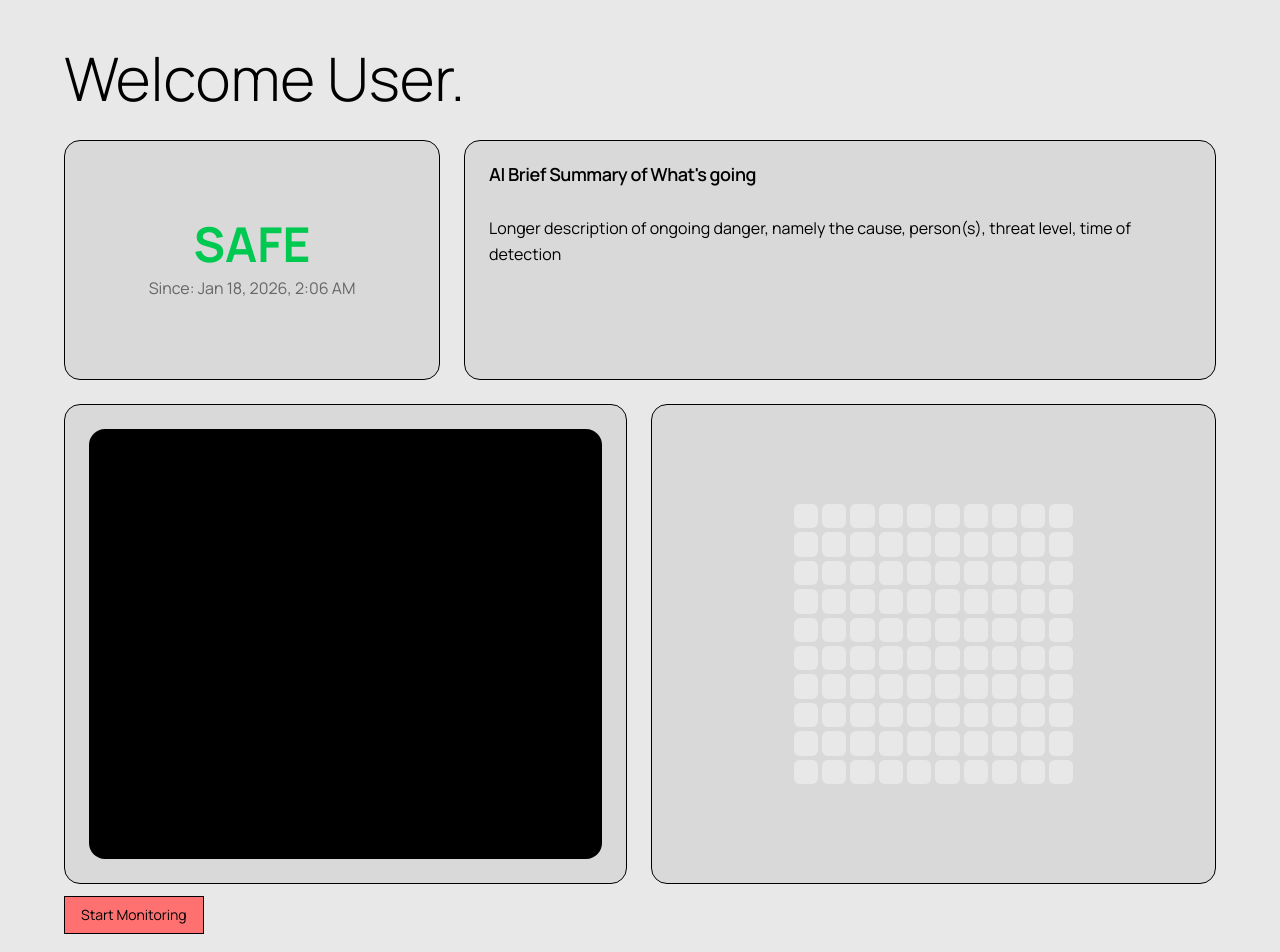
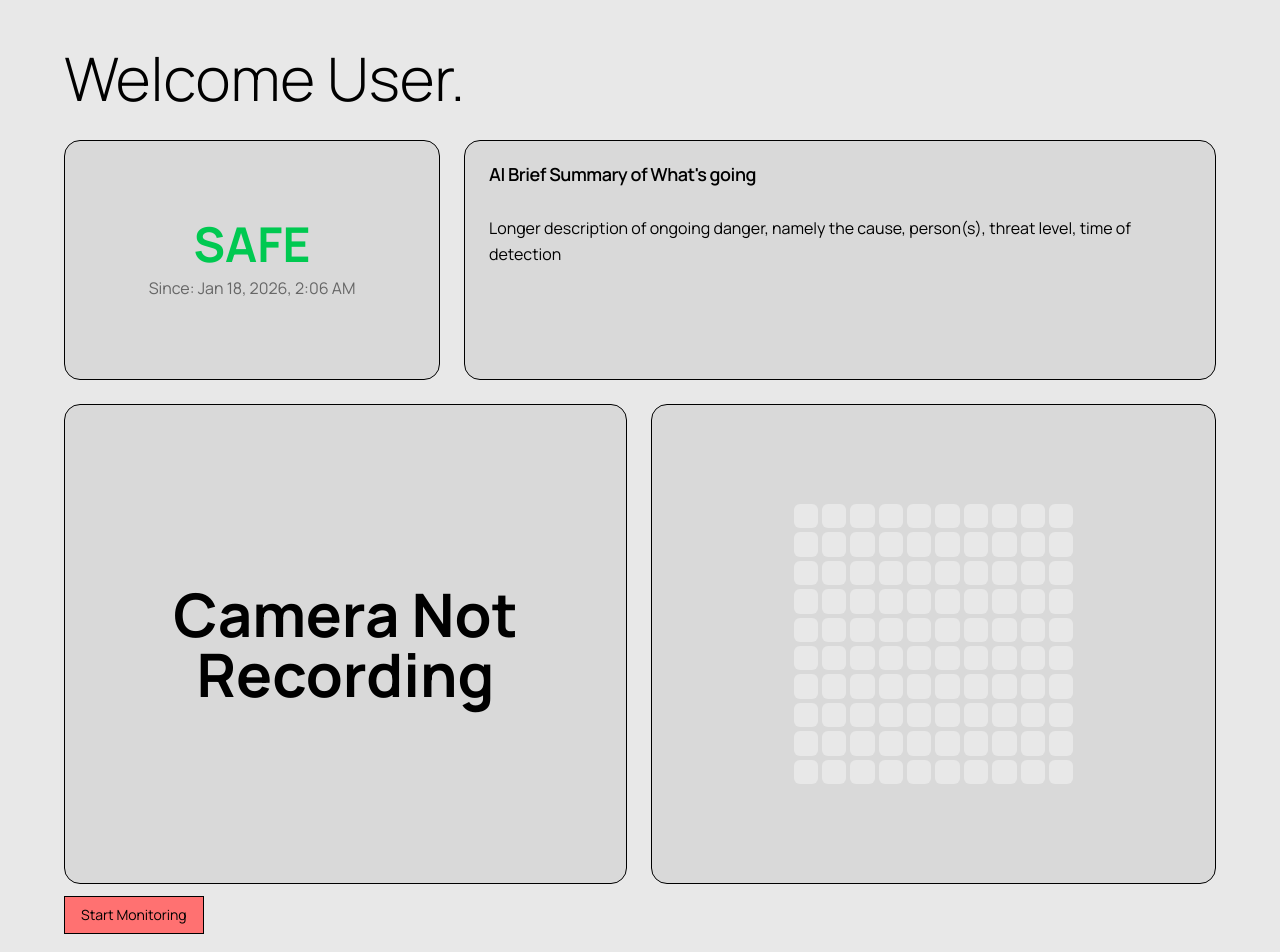
Before and after one commit to xiongian/nexhacks, a Next.js app: page /dashboard in a window 1280 px wide. Shown: the top 952 px of the page. Built offline with nearby package versions, Linux system fonts and the light colour scheme.

Commit message:
Minor dashboard UI updates

```diff
--- a/components/dashboard/VideoFeed.tsx
+++ b/components/dashboard/VideoFeed.tsx
@@ -67,15 +67,22 @@ export function VideoFeed({ active }: VideoFeedProps) {
 
   return (
     <Card className="h-full min-h-[60vh] sm:min-h-[60vh] flex-1">
-      <CardContent className="flex items-center justify-center h-full p-0">
+      <CardContent className="flex items-center justify-center h-full p-0 relative">
         <video
           ref={videoRef}
           id="camera"
           autoPlay
           muted
           playsInline
-          className="w-full h-full object-cover rounded-2xl bg-black"
+          className={`w-full h-full object-cover rounded-2xl ${active ? 'bg-black' : 'bg-transparent'}`}
         />
+        {!active && (
+          <div className="absolute inset-0 flex items-center justify-center">
+            <span className="text-black text-6xl font-bold text-center">
+              Camera Not Recording
+            </span>
+          </div>
+        )}
       </CardContent>
     </Card>
   )
```
Also changed, not shown: 1 other file (tests, documents, lock files or other folders).
